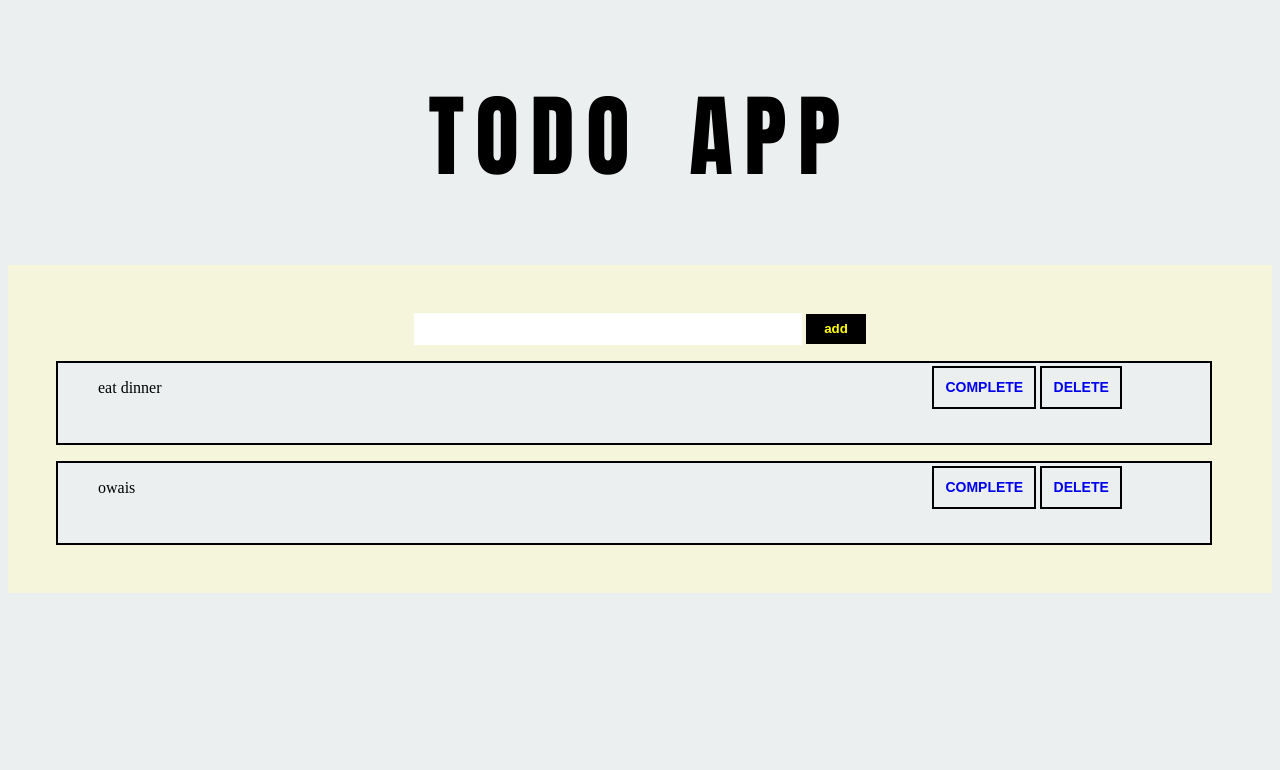
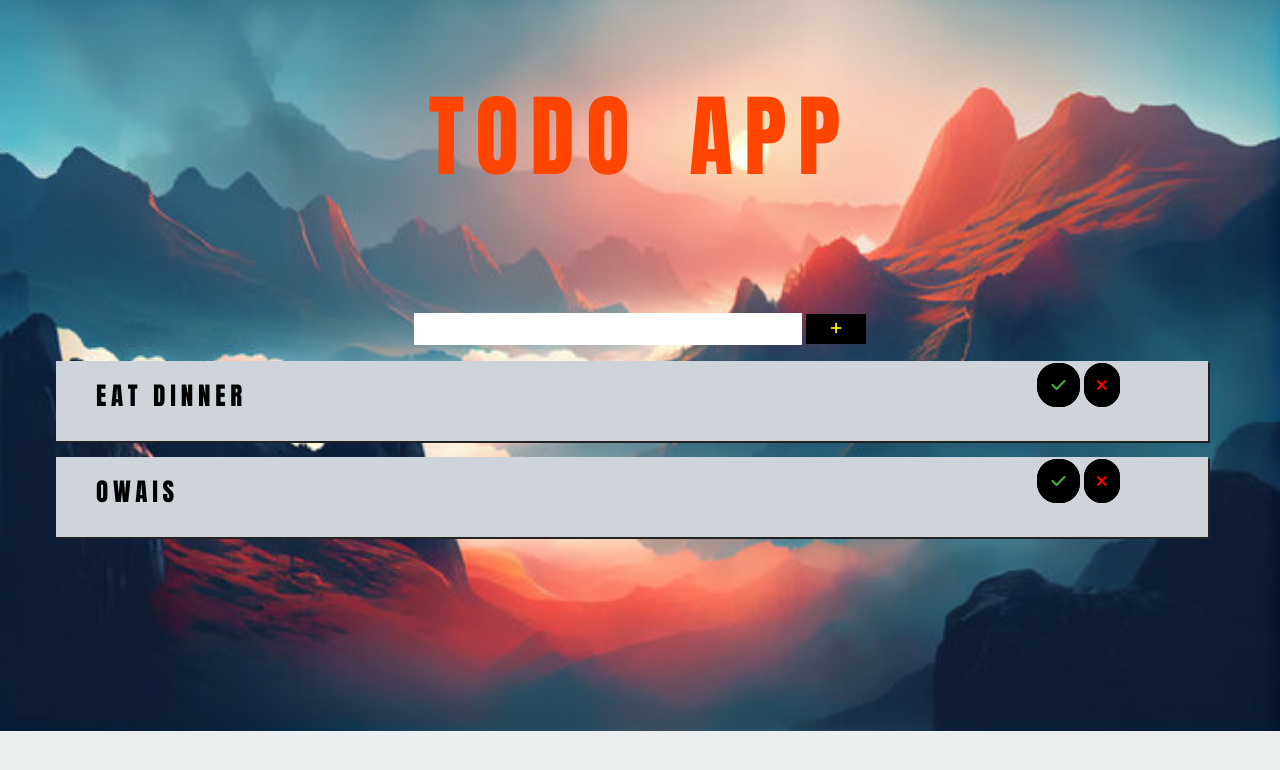
Before and after one commit to Monrach-shadow/CODSOFT, a Django app: page /Todo/ in a window 1280 px wide. Shown: the top 770 px of the page. Run offline with Django 4.2, Linux system fonts and the light colour scheme; data comes from the database, SQL or seed files in the repository; both versions use the stored data as it was after the commit.

Commit message:
more design and also static dir

```diff
--- a/Todo/settings.py
+++ b/Todo/settings.py
@@ -119,6 +119,9 @@ USE_TZ = True
 # https://docs.djangoproject.com/en/4.2/howto/static-files/
 
 STATIC_URL = 'static/'
+STATIC_DIR = os.path.join(BASE_DIR,'static')
+
+STATICFILES_DIRS = [STATIC_DIR,]
 
 # Default primary key field type
 # https://docs.djangoproject.com/en/4.2/ref/settings/#default-auto-field
--- a/Todo/urls.py
+++ b/Todo/urls.py
@@ -17,6 +17,10 @@ Including another URLconf
 from django.contrib import admin
 from django.urls import path
 from Todoapp.views import Todos, delete, Add,markAsCompleted
+from django.conf.urls.static import static
+from django.conf import settings
+
+
 
 urlpatterns = [
     path('admin/', admin.site.urls),
@@ -25,3 +29,6 @@ urlpatterns = [
     path('Add/', Add, name="add"),
     path('done/<int:id>/', markAsCompleted, name="completed"),
 ]
+
+if settings.DEBUG:
+    urlpatterns += static(settings.STATIC_URL, document_root=settings.STATIC_DIR)
--- a/templates/Todo.html
+++ b/templates/Todo.html
@@ -1,17 +1,20 @@
-
+{% load static %}
 
 <!DOCTYPE html>
 <html lang="en">
 <head>
     <meta charset="UTF-8">
     <meta name="viewport" content="width=device-width, initial-scale=1.0">
+    <link rel="stylesheet" href="https://cdnjs.cloudflare.com/ajax/libs/font-awesome/6.2.1/css/all.min.css">
+
 
     <title>Document</title>
 </head>
 <body>
     <style>
+
         .h1 {
-            color: black;
+            color: orangered;
             font-weight: bold;
             text-align: center;
             font-family: Impact, Haettenschweiler, 'Arial Narrow Bold', sans-serif;
@@ -21,16 +24,20 @@
         }
 
         body {
-            text-align: center;
+
             display: flex;
             justify-content: center;
             flex-direction: column;
             background-color: #ebefef;
+            background-image: url("{% static '360_F_589740040_BzYqjC2Lt9SgDPHx2i1UkW6dBqUjvOMC.jpg' %}");
+            background-repeat: no-repeat;
+            background-size: cover;
+
         }
 
 
          .container{
-            background-color: beige;
+
             display: flex;
             flex-direction: column;
             padding: 3rem;
@@ -48,8 +55,9 @@
         .card {
             width: 90vw;
             height: 10vh;
-            border: 2px solid black;
-            background-color: #ebefef;
+            border: none;
+            background-color: #ced4da;
+            box-shadow: 2px 2px #222;
 
         }
         ul {
@@ -102,18 +110,30 @@
             .complete>a {
                 border: 2px solid black;
                 padding: 0.7rem;
-                font-size: 14px;
-                font-weight: bold;
-                text-decoration: none;
-                font-family:Arial, Helvetica, sans-serif;
+                border-radius: 20px;
+                background-color: black;
             }
             .button>a {
                 border: 2px solid black;
                 padding: 0.7rem;
-                font-size: 14px;
-                font-weight: bold;
-                text-decoration: none;
-                font-family:Arial, Helvetica, sans-serif;
+                border-radius: 20px;
+                background-color: black;
+            }
+
+            .fa-xmark{
+                color: red;
+            }
+
+            .fa-check{
+                color: #4BB543;
+            }
+
+            #text {
+                text-transform: uppercase;
+
+                font-size: 25px;
+                font-family:Impact, Haettenschweiler, 'Arial Narrow Bold', sans-serif;
+                letter-spacing: 0.3rem;
             }
 
 
@@ -136,7 +156,7 @@
                 {% csrf_token %}
                 <input type="text" name="add" id="name">
                 <span class="button1">
-                    <button type="submit">add</button>
+                    <button type="submit"><i class="fa-sharp fa-solid fa-plus"></i></button>
                 </span>
             </form>
 
@@ -150,11 +170,11 @@
                 <ul>
 
                     <li>
-                        <div class="{{t.2}}">{{ t.0 }}</div>
+                        <div class="{{t.2}}" id="text">{{ t.0 }}</div>
                         <div class="btn">
-                            <span class="complete"><a href="{% url 'completed' id=t.1 %}">COMPLETE</a></span>
+                            <span class="complete"><a href="{% url 'completed' id=t.1 %}"><i class="fa-solid fa-check"></i></a></span>
                             <span class="button">
-                                <a href="{% url 'delete' id=t.1 %}">DELETE</a>
+                                <a href="{% url 'delete' id=t.1 %}"><i class="fa-sharp fa-solid fa-xmark"></i></a>
                             </span>
                         </div>
                     </li>
```
Also changed, not shown: db.sqlite3, static/360_F_589740040_BzYqjC2Lt9SgDPHx2i1UkW6dBqUjvOMC.jpg (added).
